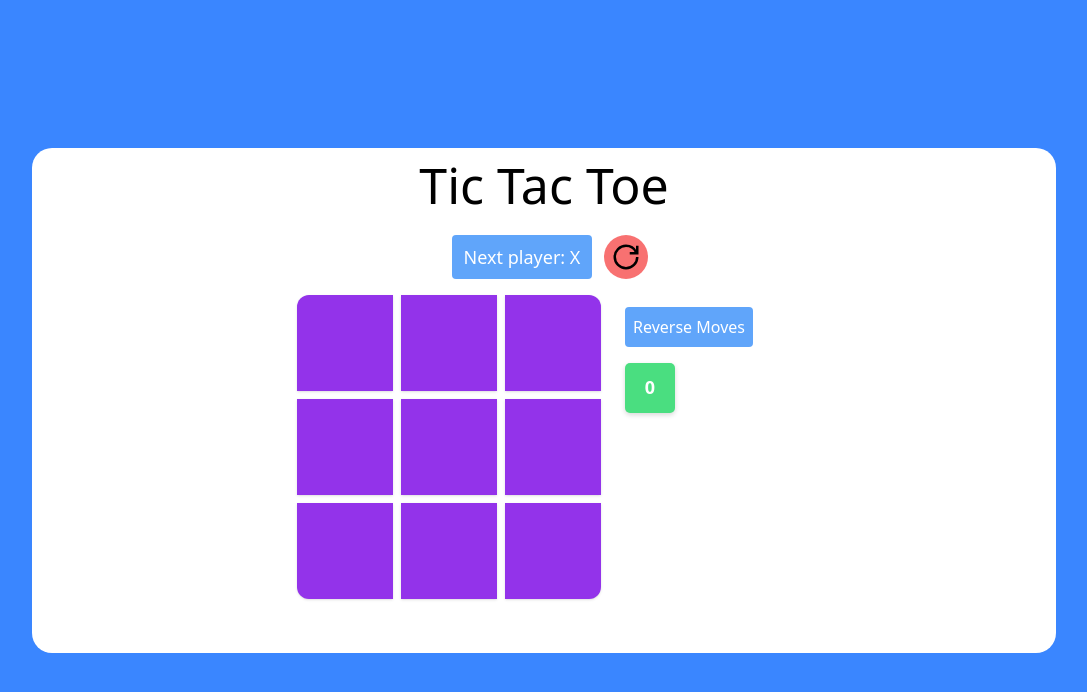
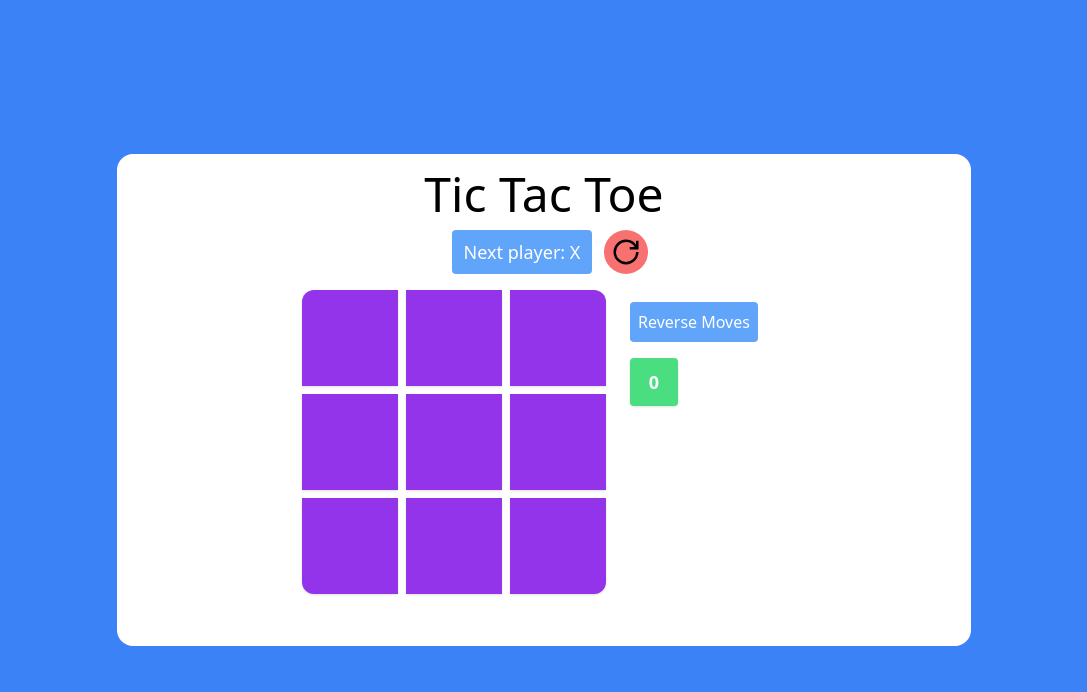
Before and after one commit to arenclissold/react-tic-tac-toe, a React (Vite) app: page / in a window 1280 px wide. Shown: the top 692 px of the page, without its empty margins (96-1183 px from the left). Built offline with nearby package versions, Linux system fonts and the light colour scheme.

Commit message:
converted css to tailwind

```diff
--- a/index.html
+++ b/index.html
@@ -6,9 +6,9 @@
     <meta name="viewport" content="width=device-width, initial-scale=1.0" />
     <title>Tic Tac Toe</title>
   </head>
-  <body>
-    <div class="container">
-      <h1>Tic Tac Toe</h1>
+  <body class="flex justify-center items-center flex-col bg-blue-500 min-h-screen">
+    <div class="bg-white w-11/12 sm:w-5/6 lg:w-2/3 flex flex-col items-center rounded-2xl pt-4">
+      <h1 class=" text-5xl">Tic Tac Toe</h1>
       <div id="root"></div>
     </div>
     <script type="module" src="/src/main.jsx"></script>
--- a/src/index.css
+++ b/src/index.css
@@ -20,83 +20,3 @@
     @apply rounded-br-xl
   }
 }
-
-body {
-  /* font: 14px "Century Gothic", Futura, sans-serif; */
-  display: flex;
-  justify-content: center;
-  align-items: center;
-  flex-direction: column;
-  background-color: #3a86ff;
-  min-height: 100vh;
-  margin: 0px;
-}
-
-ol, ul {
-  padding-left: 30px;
-}
-
-.container {
-  background: #fff;
-  width: 80%;
-  display: flex;
-  flex-direction: column;
-  align-items: center;
-  border-radius: 20px;
-}
-
-.game {
-  display: flex;
-  justify-content: center;
-  flex-direction: column;
-  margin-bottom: 50px;
-}
-
-@media screen and (min-width: 992px) {
-  .game {
-    flex-direction: row;
-  }
-}
-
-.board-row:after {
-  clear: both;
-  content: "";
-  display: table;
-}
-
-.square:focus {
-  outline: none;
-}
-
-.kbd-navigation .square:focus {
-  background: #ddd;
-}
-
-.game-info {
-  margin-left: 20px;
-}
-ol {
-  list-style: none;
-  display: grid;
-  grid-template-columns: 1fr 1fr 1fr;
-  gap: 10px;
-
-}
-
-li button {
-    background-color: #4895ef;
-    border: none;
-    width: 50px;
-    height: 50px;
-    font-weight: 700;
-    color: white;
-    font-size: large;
-    border-radius: 5px;
-    box-shadow: 0px 2px 5px rgba(0, 0, 0, 0.158);
-
-}
-
-h1 {
-  font-size: 50px;
-  font-weight: 400
-}
--- a/src/main.jsx
+++ b/src/main.jsx
@@ -108,17 +108,22 @@ class Game extends React.Component {
 
     const moves = history.map((step, move) => {
       if (this.state.reverseMoves) move = Math.abs(move - history.length + 1)
-      const isActive = move === this.state.stepNumber ? 'bg-green-400' : 'hover:bg-blue-500'
+      const isActive = move === this.state.stepNumber ? 'bg-green-400' : 'hover:bg-blue-500 bg-blue-400'
       return (
         <li key={move}>
-            <button className={isActive} onClick={() => this.jumpTo(move)}>{move}</button>
+            <button className={isActive + ' border-none w-12 h-12 font-bold text-white text-lg rounded shadow'}
+            onClick={() => this.jumpTo(move)}>{move}</button>
         </li>
       )
     })
 
     const ResetButton = () => {
       return (
-        <button className='bg-red-400 rounded-3xl h-11 w-11 flex items-center justify-center' onClick={() => this.reset()}><GrPowerReset size='30' /></button>
+        <button
+        className='bg-red-400 rounded-3xl h-11 w-11 flex items-center justify-center'
+        onClick={() => this.reset()}>
+          <GrPowerReset size='30' />
+        </button>
         )
       }
 
@@ -142,19 +147,22 @@ class Game extends React.Component {
 
     return (
       <div className='flex flex-col items-center'>
-        <div className='flex items-center'><h2 className='text-center bg-blue-400 text-white text-lg rounded px-3 py-2 m-3'>{status}</h2><ResetButton /></div>
+        <div className='flex items-center'>
+          <h2 className='text-center bg-blue-400 text-white text-lg rounded px-3 py-2 m-3'>
+            {status}
+          </h2>
+          <ResetButton />
+        </div>
 
-        <div className="game">
-          <div className="game-board">
+        <div className="flex justify-center flex-col md:flex-row mb-12">
             <Board
             squares={current.squares}
             winningSquares={winner?.winningSquares}
             onClick={(i) => this.handleClick(i)}
             />
-          </div>
-          <div className="game-info">
+          <div className="ml-5">
             <ReverseButton />
-            <ol className='list-none p-0'>{moves}</ol>
+            <ol className='list-none p-0 grid grid-cols-3 gap-2'>{moves}</ol>
           </div>
         </div>
       </div>
```
Lines whose indentation alone changed are shown as unchanged.
